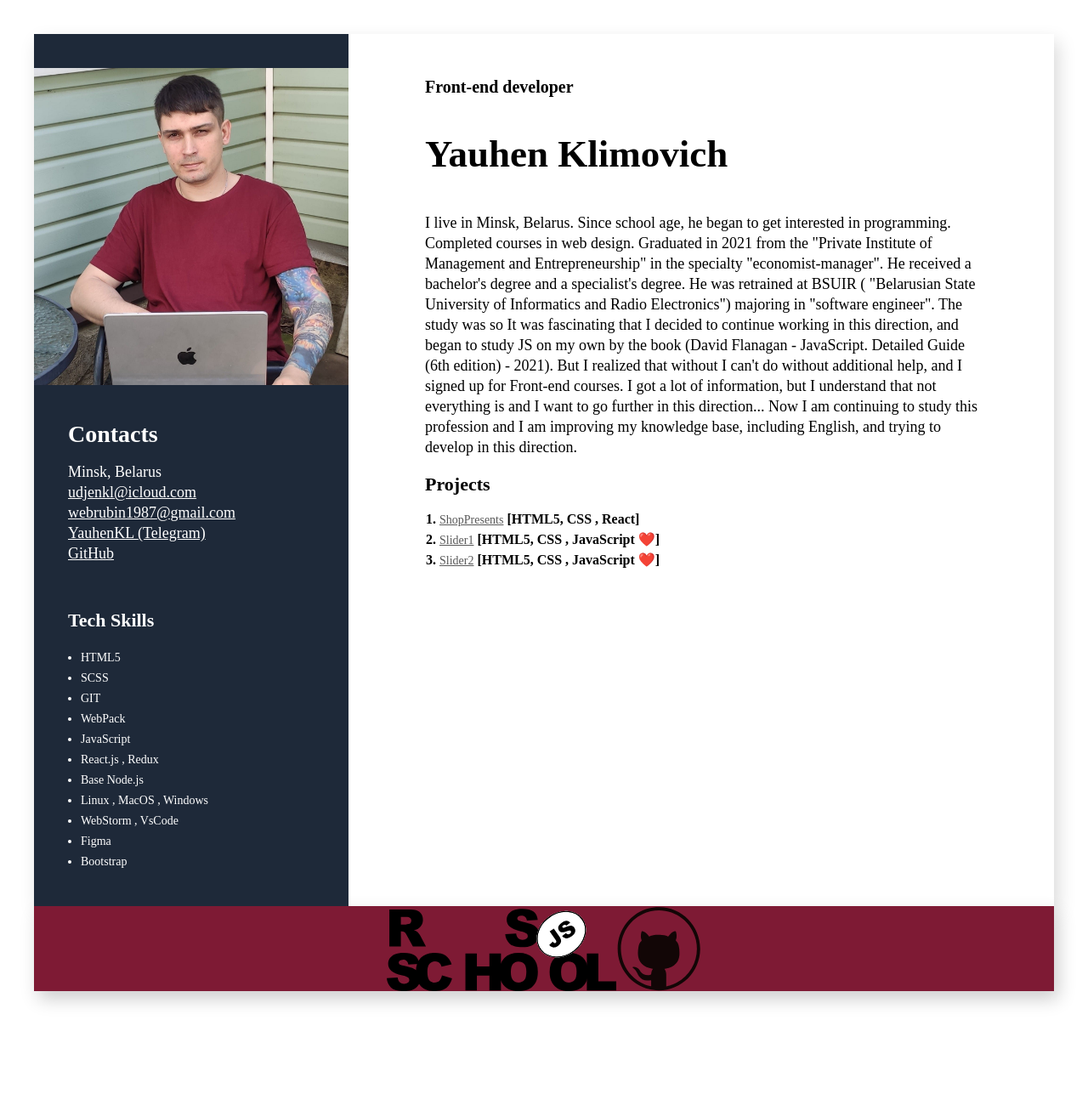
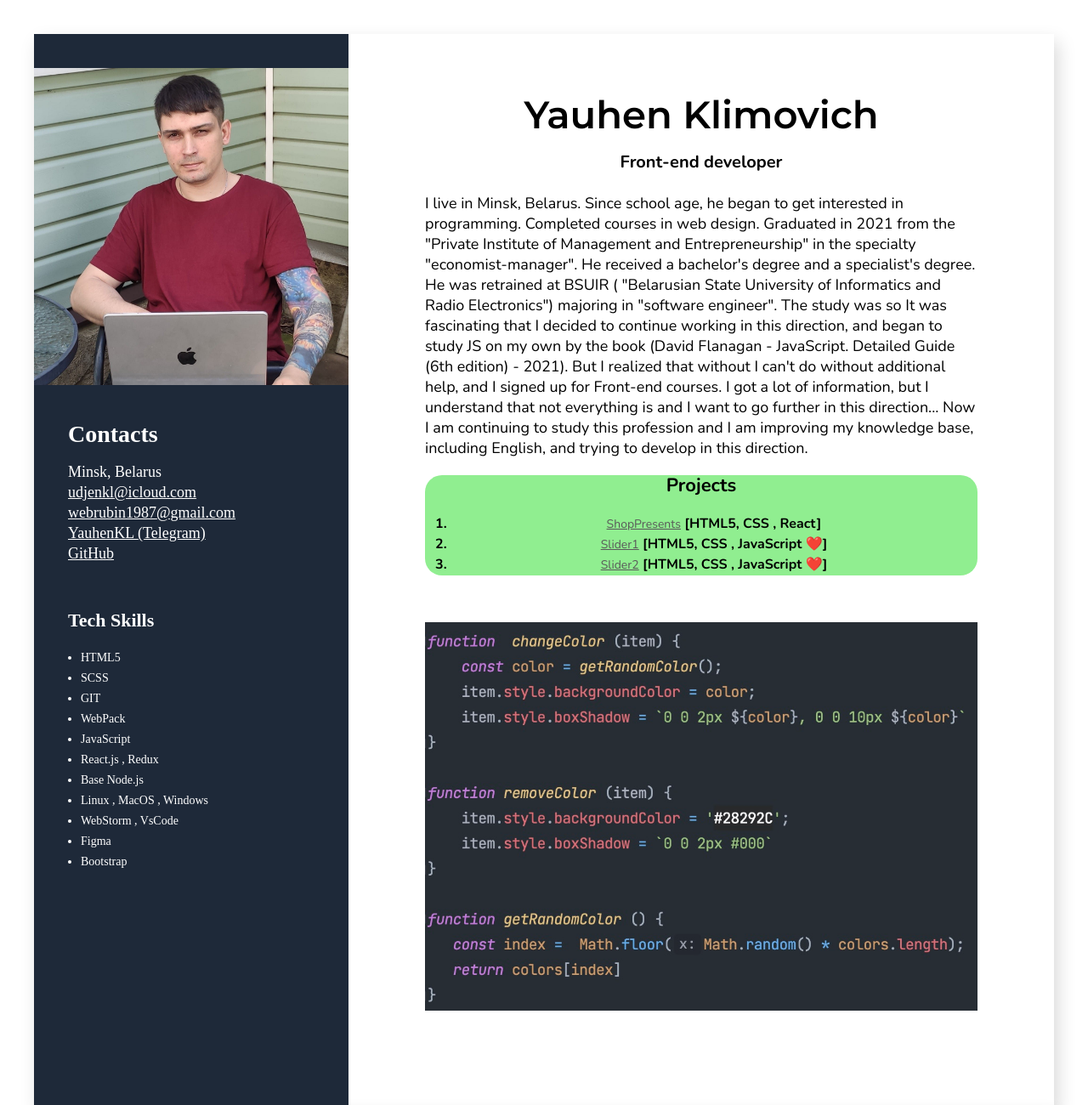
Before and after one commit to UdjenKL/CV-Frontend, a plain HTML site: page index.html in a window 1280 px wide. Shown: the top 1300 px of the page at 85% size. Before the commit the page ends 1206 px from the top, so only its background shows below. Drawn offline with nearby package versions, Linux system fonts and the light colour scheme.

Commit message:
feat: add code jpg

```diff
--- a/index.html
+++ b/index.html
@@ -73,8 +73,8 @@
         </div>
         <div class="about">
             <div class="info">
-                <h1 class="profession">Front-end developer</h1>
                 <h1 class="name">Yauhen Klimovich</h1>
+                <h2 class="profession">Front-end developer</h2>
                 <p class="description">
                     I live in Minsk, Belarus. Since school age, he began to get interested in programming. Completed
                     courses
@@ -116,6 +116,9 @@
                     </li>
                 </ol>
             </div>
+            <div class="code-example">
+                <img src="./img/code.jpg" alt="code">
+            </div>
         </div>
     </div>
     <div class="footer">
--- a/styles.css
+++ b/styles.css
@@ -1,6 +1,9 @@
+@import url('https://fonts.googleapis.com/css2?family=Inter:wght@400;500;700&family=Montserrat:wght@300;600&family=Nunito:wght@300;400;500;600;700;800;900&display=swap');
+
 *{
     padding: 0;
     margin: 0;
+
 }
 body{
     background: white;
@@ -48,17 +51,21 @@ padding-left: 90px;
     padding-right: 90px;
     padding-top: 50px;
     padding-bottom: 110px;
+    font-family: 'Nunito', sans-serif;
 }
 .avatar{
     width: 370px;
 }
 .profession {
+    text-align: center;
     font-size: 20px;
     font-weight: 700;
     line-height: 24px;
     margin-bottom: 23px;
 }
 .name {
+    font-family: 'Montserrat', sans-serif;
+    text-align: center;
     font-size: 45px;
     font-weight: 700;
     line-height: 89px;
@@ -76,7 +83,14 @@ padding-left: 90px;
     line-height: 24px;
 }
 .projects {
+    border-radius: 20px;
+    background-color: lightgreen;
+    text-align: center;
     margin-bottom: 55px;
+}
+.code-example img {
+    max-height: 100%;
+    max-width: 100%;
 }
 .url-progect {
     color: #595959;
@@ -86,7 +100,7 @@ padding-left: 90px;
 }
 .projects-item {
     font-weight: 700;
-    margin-left: 17px;
+    margin-left: 30px;
 }
 .skills {
     margin-left: 40px;
```
Also changed, not shown: img/code.jpg (added).
